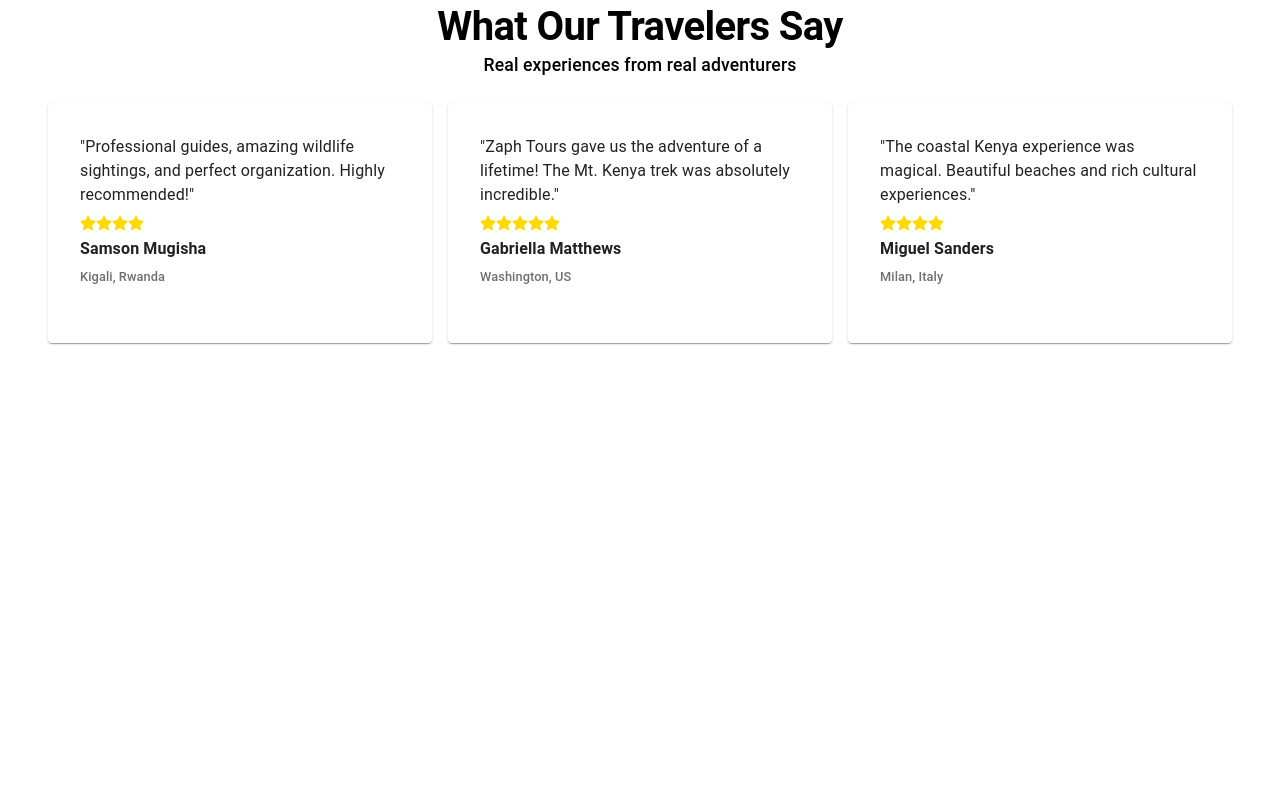
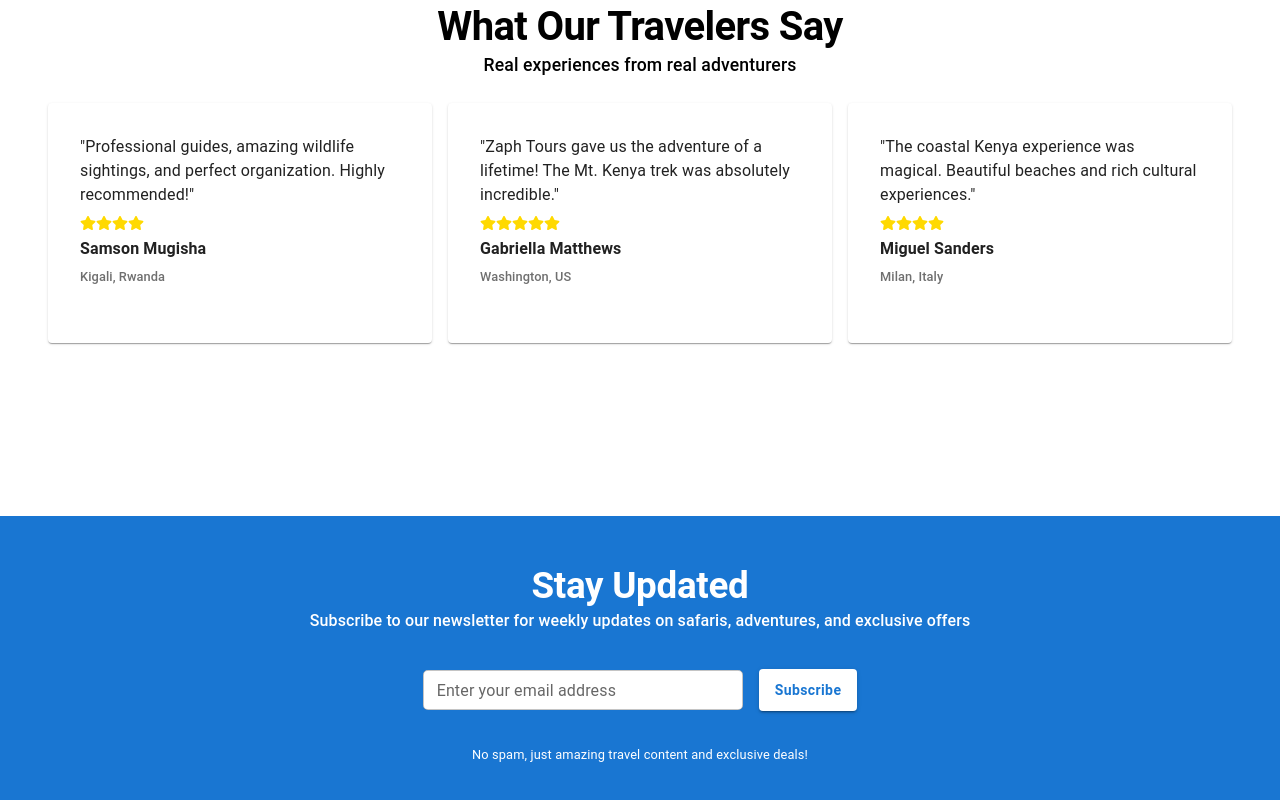
Before and after one commit to NathanaelMutua/zaph-tours, a React (Vite) app: page / in a window 1280 px wide. Shown: the part 2447-3247 px from the top of the page. Before the commit the page ends 2963 px from the top, so only its background shows below. Built offline with nearby package versions, Linux system fonts and the light colour scheme.

Commit message:
feat: add newsletter section - add NewsletterSignup.tsx component for subscription call to action - add Newsletter component to the home page render logic - fix: restore CiLocationOn icon

```diff
--- a/src/components/FeatureDestinations.tsx
+++ b/src/components/FeatureDestinations.tsx
@@ -10,6 +10,7 @@ import {
   CardActions,
   Button,
 } from "@mui/material";
+import { CiLocationOn } from "react-icons/ci";
 import { featureDestinations } from "../data/FeatureDestinations";
 
 function FeatureDestinations() {
@@ -48,7 +49,12 @@ function FeatureDestinations() {
               <Chip
                 color="primary"
                 label={`$${destination.price}`}
-                sx={{ position: "absolute", top: "1rem", right: "1rem" }}
+                sx={{
+                  position: "absolute",
+                  top: "1rem",
+                  right: "1rem",
+                  zIndex: 100,
+                }}
               />
               <Stack component="div" height="13rem">
                 <CardMedia
@@ -84,6 +90,7 @@ function FeatureDestinations() {
                   }}
                 >
                   <Stack direction="row" spacing={0.5} alignItems="center">
+                    <CiLocationOn />
                     <Typography
                       variant="h6"
                       fontSize="1rem"
--- /dev/null
+++ b/src/components/NewsletterSignup.tsx
@@ -0,0 +1,58 @@
+import { Box, Stack, TextField, Typography, Button } from "@mui/material";
+
+function NewsletterSignup() {
+  return (
+    <Box
+      maxHeight="100vh"
+      padding="3rem"
+      sx={{ backgroundColor: "#1976D2", color: "#ffffff" }}
+    >
+      <Stack justifyContent="center" alignItems="center">
+        <Typography variant="h2" fontWeight="bold" fontSize="2.3rem">
+          Stay Updated
+        </Typography>
+        <Typography variant="h6" fontSize="1rem">
+          Subscribe to our newsletter for weekly updates on safaris, adventures,
+          and exclusive offers
+        </Typography>
+        <Stack
+          direction="row"
+          spacing={2}
+          height="5rem"
+          m="1rem 0"
+          alignItems="center"
+          justifyContent="center"
+        >
+          <TextField
+            label="Enter your email address"
+            size="small"
+            type="text"
+            sx={{
+              border: "none",
+              width: "20rem",
+              backgroundColor: "#ffffff",
+              borderRadius: "5px",
+            }}
+          ></TextField>
+          <Button
+            variant="contained"
+            sx={{
+              color: "#1976d2",
+              backgroundColor: "#ffffff",
+              textTransform: "capitalize",
+              fontWeight: "600",
+              minHeight: "2.6rem",
+            }}
+          >
+            Subscribe
+          </Button>
+        </Stack>
+        <Typography variant="body2" fontSize=".8rem">
+          No spam, just amazing travel content and exclusive deals!
+        </Typography>
+      </Stack>
+    </Box>
+  );
+}
+
+export default NewsletterSignup;
--- a/src/pages/Home.tsx
+++ b/src/pages/Home.tsx
@@ -2,6 +2,7 @@ import HeroSection from "../components/HeroSection";
 import AboutSection from "../components/AboutSection";
 import FeatureDestinations from "../components/FeatureDestinations";
 import Testimonials from "../components/Testimonials";
+import NewsletterSignup from "../components/NewsletterSignup";
 
 function Home() {
   return (
@@ -11,6 +12,7 @@ function Home() {
       <AboutSection />
       <FeatureDestinations />
       <Testimonials />
+      <NewsletterSignup />
     </>
   );
 }
```
